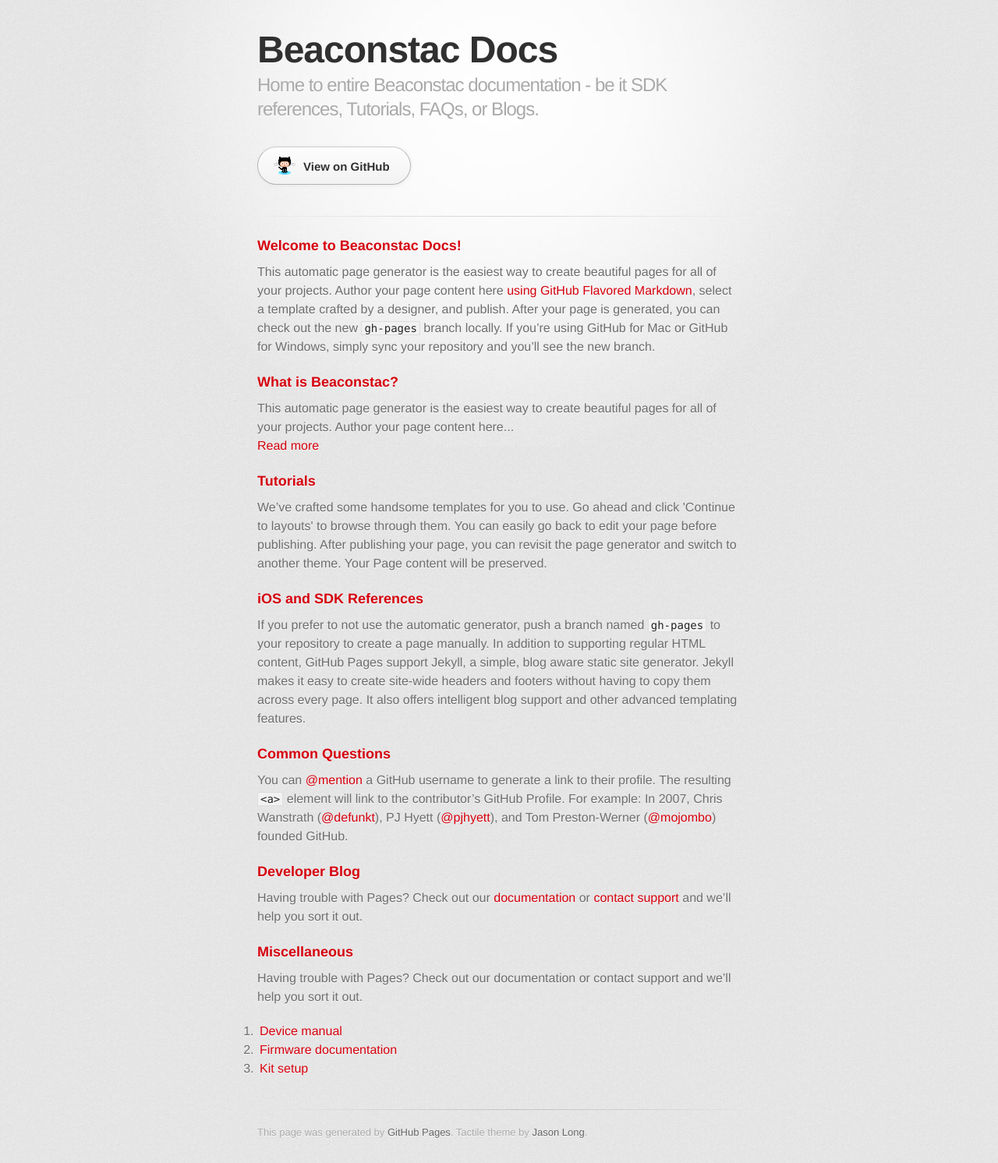
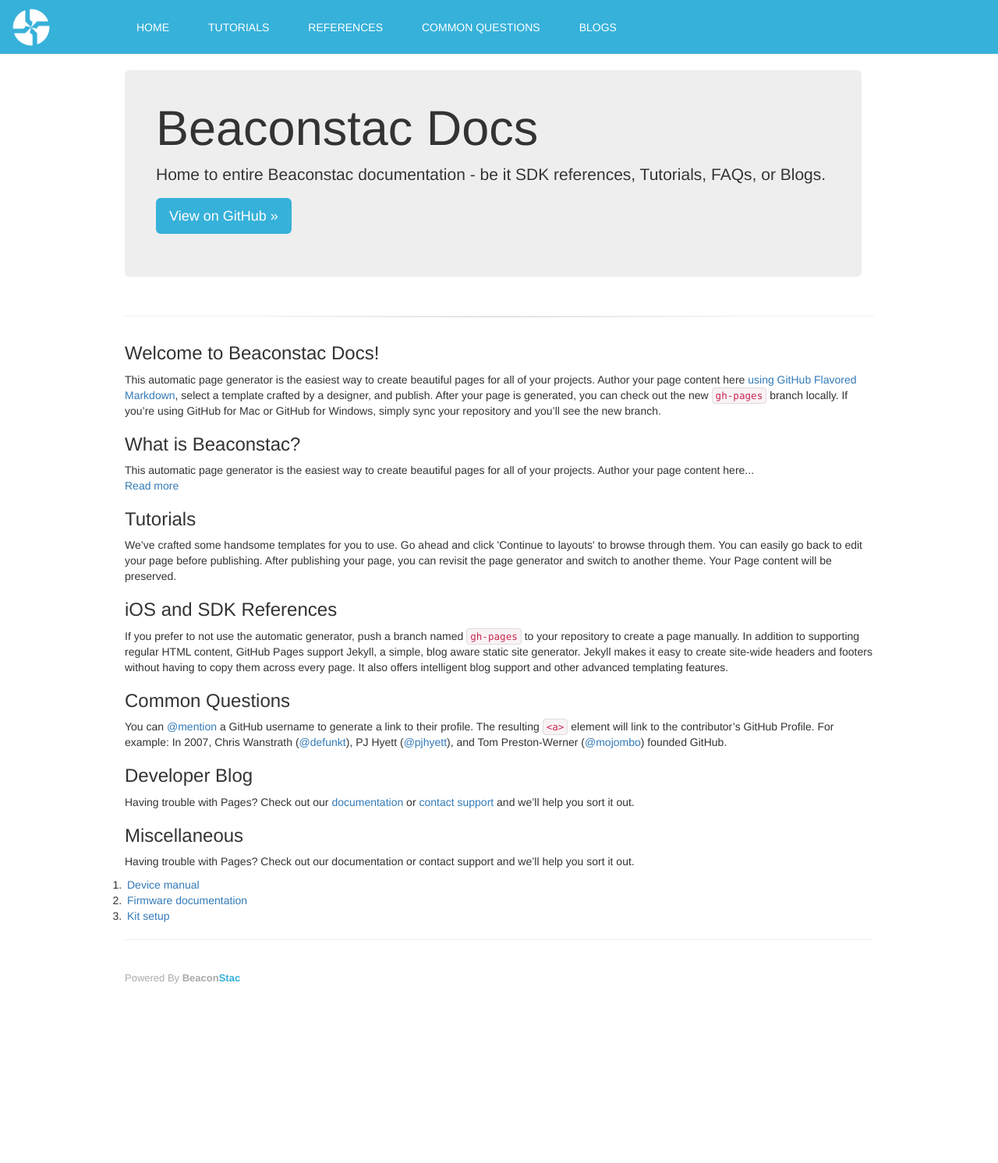
Before and after one commit to hulkco/beaconstac.github.io, a Jekyll site: the page built from index.html, in a window 1280 px wide. Shown: the whole page at 78% size. Built offline with Jekyll 4.4.1, drawn with Linux system fonts in a browser that asks for light colours; nearby versions of some CDN libraries; some web fonts are replaced; after the commit the page ends 1295 px from its top, so only the background shows below that.

Commit message:
set up the directory structure

```diff
--- a/_config.yml
+++ b/_config.yml
@@ -0,0 +1,12 @@
+#Site settings
+title: Beaconstac Documentation
+email: emailid@mobstac.com
+description: "Home to entire Beaconstac documentation - be it SDK references, Tutorials, FAQs, or Blogs."
+baseurl: ""
+url: "http://beaconstac.github.io/"
+
+#server
+port: 8080
+
+#custom vars
+repo: https://github.com/Beaconstac/beaconstac.github.io
--- a/_includes/footer.html
+++ b/_includes/footer.html
@@ -0,0 +1,9 @@
+<footer>
+
+  <!-- Bootstrap JS -->
+  <script type="text/javascript" src="https://code.jquery.com/jquery-2.1.4.min.js"></script>
+  <script type="text/javascript" src="https://maxcdn.bootstrapcdn.com/bootstrap/3.3.5/js/bootstrap.min.js"></script>
+  <script type="text/javascript" src="/javascripts/mobstac.js"></script>
+
+  Powered By <span style="font-weight: bold">Beacon<span style="color: #36B1DA">Stac</span></span>
+</footer>
--- /dev/null
+++ b/_includes/head.html
@@ -0,0 +1,16 @@
+<head>
+	<meta charset='utf-8'>
+    <meta http-equiv="X-UA-Compatible" content="chrome=1">
+    <link href='https://fonts.googleapis.com/css?family=Chivo:900' rel='stylesheet' type='text/css'>
+    <link rel="stylesheet" type="text/css" href="/stylesheets/stylesheet.css" media="screen">
+    <link rel="stylesheet" type="text/css" href="/stylesheets/github-dark.css" media="screen">
+    <link rel="stylesheet" type="text/css" href="/stylesheets/print.css" media="print">
+
+    <!-- Bootstrap CSS -->
+    <link rel="stylesheet" type="text/css" href="https://maxcdn.bootstrapcdn.com/bootstrap/3.3.5/css/bootstrap.min.css">
+    <link rel="stylesheet" type="text/css" href="/stylesheets/mobstac.css">
+    <!--[if lt IE 9]>
+    <script src="//html5shiv.googlecode.com/svn/trunk/html5.js"></script>
+    <![endif]-->
+    <title>Beaconstac Docs by Beaconstac</title>
+</head>
--- a/_includes/header.html
+++ b/_includes/header.html
@@ -0,0 +1,25 @@
+<nav class="navbar navbar-default navbar-static-top">
+	<div class="container-fluid">
+	  <div class="navbar-header">
+	    <button type="button" class="navbar-toggle collapsed" data-toggle="collapse" data-target="#navbar" aria-expanded="false" aria-controls="navbar">
+	      <span class="sr-only">Toggle navigation</span>
+	      <span class="icon-bar"></span>
+	      <span class="icon-bar"></span>
+	      <span class="icon-bar"></span>
+	    </button>
+	    <a class="navbar-brand mobstac-logo" href="#">
+	    	<img src="/images/mobstac-logo.png"/>
+	    	<!-- Project Name -->
+	    </a>
+	  </div>
+	  <div id="navbar" class="navbar-collapse collapse">
+	    <ul class="nav navbar-nav header-links">
+	      <li class="selected-link"><a href="#">HOME</a></li>
+	      <li><a href="/docs/tutorials/tutorial.html">TUTORIALS</a></li>
+	      <li><a href="/docs/references/references.html">REFERENCES</a></li>
+	      <li><a href="/docs/faqs/faq.html">COMMON QUESTIONS</a></li>
+	      <li><a href="/docs/blogs/blogs.html">BLOGS</a></li>
+	    </ul>
+	  </div><!--/.nav-collapse -->
+	</div><!--/.container-fluid -->
+</nav>
--- a/_layouts/default.html
+++ b/_layouts/default.html
@@ -0,0 +1,26 @@
+<!DOCTYPE html>
+<html>
+
+  {% include head.html %}
+
+  <body>
+
+    <!-- Header -->
+    {% include header.html %}
+
+    <!-- Main content -->
+    <div class="container">
+      <div class="inner">
+        {{ content }}
+      </div>
+    </div>
+
+    <!-- Footer -->
+    <div class="container footer">
+      <div class="inner">
+        {% include footer.html %}
+      </div>
+    </div>
+
+  </body>
+</html>
--- a/index.html
+++ b/index.html
@@ -1,41 +1,28 @@
-<!DOCTYPE html>
-<html>
-  <head>
-    <meta charset='utf-8'>
-    <meta http-equiv="X-UA-Compatible" content="chrome=1">
-    <link href='https://fonts.googleapis.com/css?family=Chivo:900' rel='stylesheet' type='text/css'>
-    <link rel="stylesheet" type="text/css" href="stylesheets/stylesheet.css" media="screen">
-    <link rel="stylesheet" type="text/css" href="stylesheets/github-dark.css" media="screen">
-    <link rel="stylesheet" type="text/css" href="stylesheets/print.css" media="print">
-    <!--[if lt IE 9]>
-    <script src="//html5shiv.googlecode.com/svn/trunk/html5.js"></script>
-    <![endif]-->
-    <title>Beaconstac Docs by Beaconstac</title>
-  </head>
+---
+layout: default
+title: BeaconStac Docs
+slug: beaconstac.github.io
+---
 
-  <body>
-    <div id="container">
-      <div class="inner">
-
-        <header>
+    <div class="container-fluid jumbo-header">
+      <!-- Main component for a primary marketing message or call to action -->
+      <div class="jumbotron">
         <h1>Beaconstac Docs</h1>
-          <h2>Home to entire Beaconstac documentation - be it SDK references, Tutorials, FAQs, or Blogs.</h2>
-        </header>
-
-        <section id="downloads" class="clearfix">
-          <a href="https://github.com/Beaconstac" id="view-on-github" class="button"><span>View on GitHub</span></a>
-        </section>
+        <p>Home to entire Beaconstac documentation - be it SDK references, Tutorials, FAQs, or Blogs.</p>
+        <p>
+          <a class="btn btn-lg github-link" href="docs/about_us.html" role="button">View on GitHub »</a>
+        </p>
+      </div>
+    </div>
 
     <hr>
 
     <section id="main_content">
-          <h3>
-<a id="welcome-to-github-pages" class="anchor" href="#welcome-to-github-pages" aria-hidden="true"><span class="octicon octicon-link"></span></a>Welcome to Beaconstac Docs!</h3>
+      <h3> <a id="welcome-to-github-pages" class="anchor" href="#welcome-to-github-pages" aria-hidden="true"><span class="octicon octicon-link"></span></a>Welcome to Beaconstac Docs!</h3>
 
       <p>This automatic page generator is the easiest way to create beautiful pages for all of your projects. Author your page content here <a href="https://guides.github.com/features/mastering-markdown/">using GitHub Flavored Markdown</a>, select a template crafted by a designer, and publish. After your page is generated, you can check out the new <code>gh-pages</code> branch locally. If you’re using GitHub for Mac or GitHub for Windows, simply sync your repository and you’ll see the new branch.</p>
 
-<h3>
-<a id="welcome-to-github-pages" class="anchor" href="#welcome-to-github-pages" aria-hidden="true"><span class="octicon octicon-link"></span></a>What is Beaconstac?</h3>
+      <h3> <a id="welcome-to-github-pages" class="anchor" href="#welcome-to-github-pages" aria-hidden="true"><span class="octicon octicon-link"></span></a>What is Beaconstac?</h3>
 
       <p>This automatic page generator is the easiest way to create beautiful pages for all of your projects. Author your page content here...
       <br>
@@ -73,12 +60,4 @@
       </p>
     </section>
 
-        <footer>
-          This page was generated by <a href="https://pages.github.com">GitHub Pages</a>. Tactile theme by <a href="https://twitter.com/jasonlong">Jason Long</a>.
-        </footer>
-
-
-      </div>
-    </div>
-  </body>
-</html>
+    <hr class="end-hr">
--- /dev/null
+++ b/javascripts/mobstac.js
@@ -0,0 +1,16 @@
+$(document).ready(function(){
+
+	$(".header-links li a").on("click", function(){
+		if($(".header-links").find(".selected-link").length == 0){
+			$(this).parent().addClass("selected-link");
+		}else{
+		   $(".header-links").find(".selected-link").removeClass("selected-link");
+		   $(this).parent().addClass("selected-link");
+		}
+	   console.log("inside selected-link");
+	   console.log($(this));
+	   console.log("after selected-link");
+	});
+
+
+});
--- /dev/null
+++ b/stylesheets/mobstac.css
@@ -0,0 +1,67 @@
+/* bootstrap overloading styles */
+
+#navbar{
+	margin: 10px auto auto auto;
+	width: 960px;
+}
+
+.mobstac-logo img{
+	height: 50px;
+	width: 50px;
+	margin-top: -5px;
+}
+
+.container-fluid.jumbo-header{
+	padding-left: 0px;
+}
+
+.jumbo-header .jumbotron{
+	padding: 40px;
+}
+
+.jumbo-header .jumbotron h1{
+	margin-top: 0;
+}
+
+.navbar.navbar-default{
+	background-color: #36B1DA;
+	min-height: 70px;
+}
+
+.navbar.navbar-default a{
+	color: #FFFFFF;
+	text-shadow: none;
+}
+
+.navbar .nav li a{
+	color: #FFFFFF;
+}
+
+.navbar .nav li:first-child{
+	padding-left: 0px;
+}
+
+.github-link{
+	background-color: #36B1DA;
+	color: #FFFFFF;
+	text-shadow: none;
+}
+
+.end-hr{
+	padding: 0;
+	margin: 20px 0 0 0;
+}
+
+footer{
+	background: none;
+	padding-top: 0px;
+}
+
+.nav .navbar-nav li.selected-link>a{
+	color: red;
+}
+
+.footer{
+	position: static;
+	bottom: 0;
+}
--- a/stylesheets/stylesheet.css
+++ b/stylesheets/stylesheet.css
@@ -53,7 +53,7 @@
   line-height: 1.5;
   color: #6d6d6d;
   text-shadow: 0 1px 0 rgba(255, 255, 255, 0.8);
-  background: #e7e7e7 url(../images/body-bg.png) 0 0 repeat;
+  /*background: #e7e7e7 url(../images/body-bg.png) 0 0 repeat;*/
 }
 
 a {
@@ -90,7 +90,7 @@
 }
 
 .inner {
-  width: 620px;
+  width: 960px;
   margin: 0 auto;
 }
 
```
Also changed, not shown: docs/about_us.md (added, +178 -0 lines), docs/blogs/blogs.md (added, +5 -0 lines), docs/faqs/faq.md (added, +5 -0 lines), docs/references/android/android.md (added, +5 -0 lines), docs/references/changelog/changelog.md (added, +5 -0 lines), docs/references/ios/ios.md (added, +5 -0 lines), docs/references/references.md (added, +6 -0 lines), docs/tutorials/tutorial.md (added, +5 -0 lines), images/mobstac-logo.png (added). Lines whose indentation alone changed are shown as unchanged.
